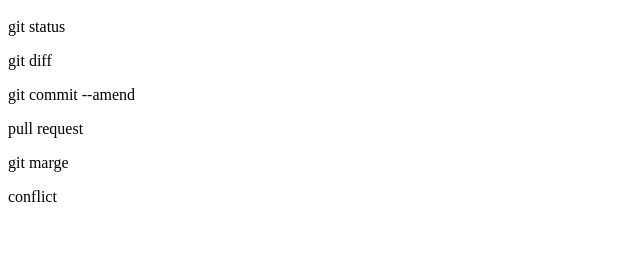
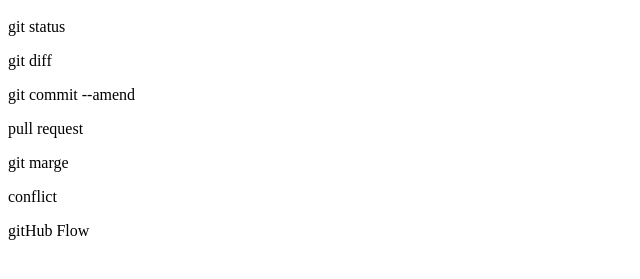
Before and after one commit to k-hashimoto395/git_tutorial, a plain HTML site: page index.html in a window 1280 px wide. Shown: the part 57-336 px from the top of the page, without its empty margins (0-640 px from the left). Drawn offline with Linux system fonts and the light colour scheme.

Commit message:
GitHub Flow を追記

```diff
--- a/index.html
+++ b/index.html
@@ -5,3 +5,4 @@
 <p>pull request</p>
 <p>git marge</p>
 <p>conflict</p>
+<p>gitHub Flow</p>
```
